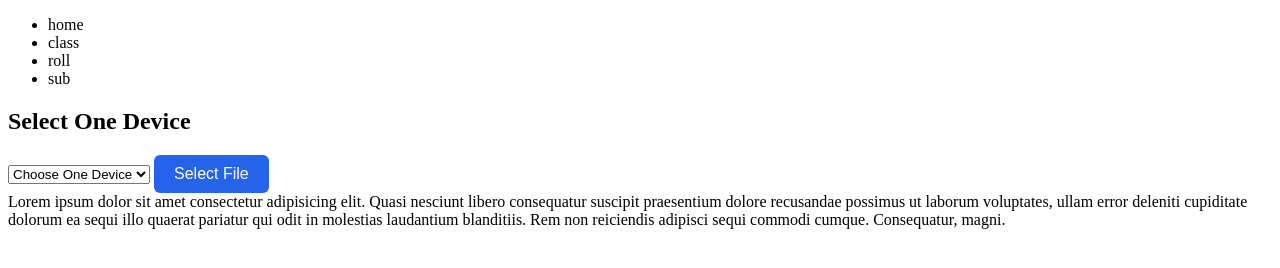
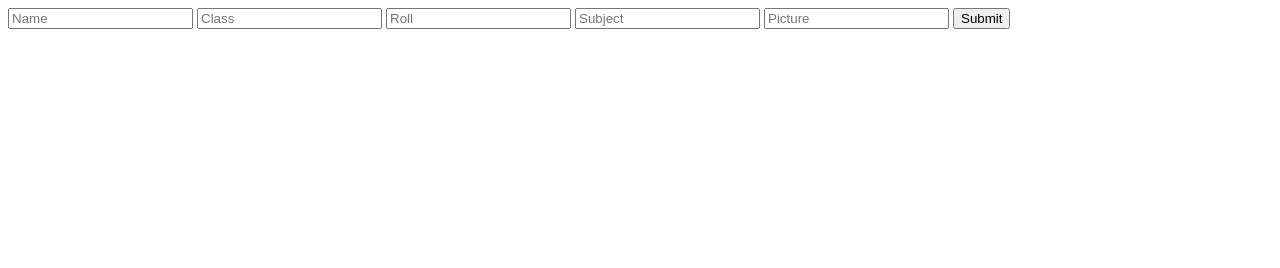
Before and after one commit to tabrez-1409/Learning-JavaScript, a plain HTML site: page index.html in a window 1280 px wide. Drawn offline with Linux system fonts and the light colour scheme.

Commit message:
Eventlistener

```diff
--- a/index.html
+++ b/index.html
@@ -33,6 +33,7 @@
 </head>
 
 <body>
+    <!--
     <ul>
         <li>home</li>
         <li>class</li>
@@ -54,7 +55,16 @@
     <div class="div">Lorem ipsum dolor sit amet consectetur adipisicing elit. Quasi nesciunt libero consequatur suscipit
         praesentium dolore recusandae possimus ut laborum voluptates, ullam error deleniti cupiditate dolorum ea sequi
         illo quaerat pariatur qui odit in molestias laudantium blanditiis. Rem non reiciendis adipisci sequi commodi
-        cumque. Consequatur, magni.</div>
+        cumque. Consequatur, magni.</div>-->
+
+    <form action="">
+        <input type="text" placeholder="Name">
+        <input type="text" placeholder="Class">
+        <input type="text" placeholder="Roll">
+        <input type="text" placeholder="Subject">
+        <input type="text" placeholder="Picture">
+        <input type="submit" placeholder="Submit">
+    </form>
 
 
     <script src="js.js"></script>
--- a/js.js
+++ b/js.js
@@ -54,12 +54,23 @@
 //     }
 // })
 
-let btn = document.querySelector(".btn");
-let inp = document.querySelector("input");
-btn.addEventListener("click",function(){
-    inp.click();
-})
+// let btn = document.querySelector(".btn");
+// let inp = document.querySelector("input");
+// btn.addEventListener("click",function(){
+//     inp.click();
+// })
 
-inp.addEventListener("change", function(data){
-    btn.textContent = data.target.files[0].name;
-})
+// inp.addEventListener("change", function(data){
+//     btn.textContent = data.target.files[0].name;
+// })
+
+let form = document.querySelector("form");
+let inp = document.querySelectorAll("input");
+
+form.addEventListener("submit",function(detls){
+    detls.preventDefault();
+
+    inp.forEach((inp)=>{
+        console.log(inp + " ");
+    });
+});
```
